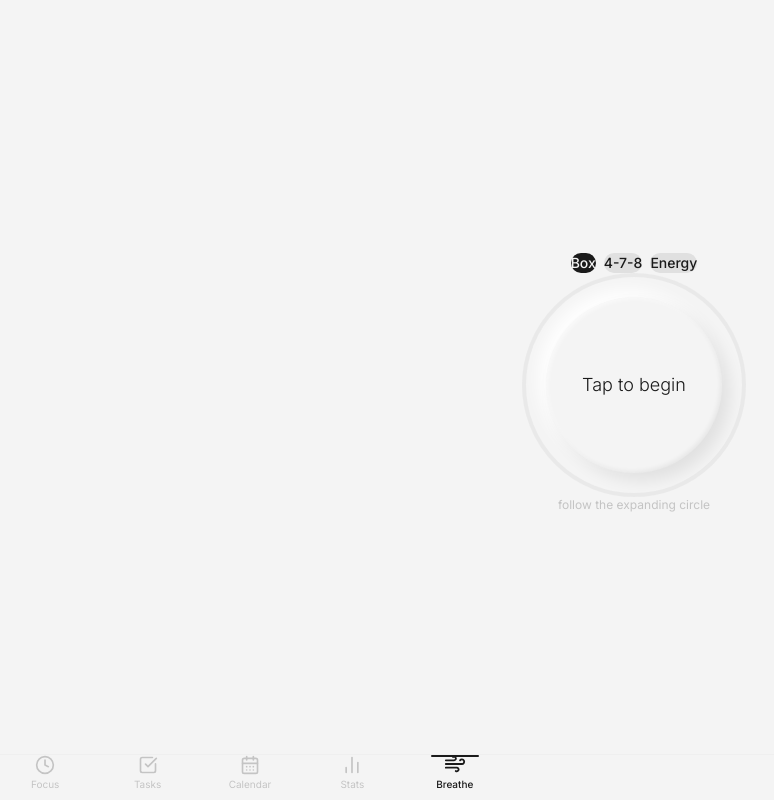
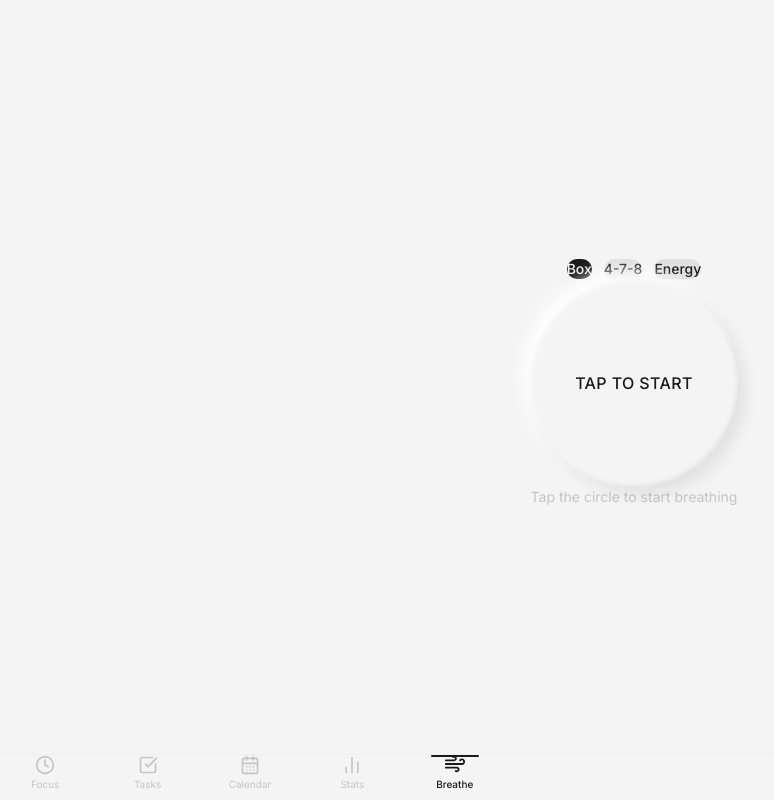
Before and after one commit to Nathanellevy-DI/TheZen.github.io, a React (Vite) app: page / in a window 1280 px wide. Both pictures are taken after a click on the button "Breathe". Shown: the whole page, without its empty margins (6-780 px from the left). Built offline with nearby package versions, Linux system fonts and the light colour scheme.

Commit message:
Fix breathing - use button element

```diff
--- a/src/components/Breathing/BreathingExercise.jsx
+++ b/src/components/Breathing/BreathingExercise.jsx
@@ -7,125 +7,96 @@ const PATTERNS = {
     energize: { inhale: 6, hold: 0, exhale: 2, holdOut: 0, name: 'Energy' },
 };
 
-/**
- * BreathingExercise - Fixed touch handling
- */
 export function BreathingExercise() {
     const [isActive, setIsActive] = useState(false);
     const [phase, setPhase] = useState('ready');
     const [pattern, setPattern] = useState('calm');
     const [cycleCount, setCycleCount] = useState(0);
-    const [scale, setScale] = useState(1);
+    const [circleScale, setCircleScale] = useState(1);
     const timerRef = useRef(null);
 
     const currentPattern = PATTERNS[pattern];
 
     const getPhaseText = () => {
-        switch (phase) {
-            case 'ready': return 'Tap to begin';
-            case 'inhale': return 'Breathe in';
-            case 'hold': return 'Hold';
-            case 'exhale': return 'Breathe out';
-            case 'holdOut': return 'Hold';
-            default: return '';
+        if (phase === 'ready') return 'TAP TO START';
+        if (phase === 'inhale') return 'BREATHE IN';
+        if (phase === 'hold') return 'HOLD';
+        if (phase === 'exhale') return 'BREATHE OUT';
+        return '';
+    };
+
+    const getPhaseDuration = useCallback(() => {
+        if (phase === 'inhale') return currentPattern.inhale;
+        if (phase === 'hold') return currentPattern.hold;
+        if (phase === 'exhale') return currentPattern.exhale;
+        if (phase === 'holdOut') return currentPattern.holdOut;
+        return 0;
+    }, [phase, currentPattern]);
+
+    const goToNextPhase = useCallback(() => {
+        setPhase(current => {
+            if (current === 'ready') return 'inhale';
+            if (current === 'inhale') return currentPattern.hold > 0 ? 'hold' : 'exhale';
+            if (current === 'hold') return 'exhale';
+            if (current === 'exhale') {
+                setCycleCount(c => c + 1);
+                return 'inhale';
+            }
+            return 'inhale';
+        });
+    }, [currentPattern]);
+
+    useEffect(() => {
+        if (!isActive || phase === 'ready') return;
+
+        if (phase === 'inhale') setCircleScale(1.5);
+        else if (phase === 'exhale') setCircleScale(1);
+
+        const dur = getPhaseDuration();
+        if (dur === 0) {
+            goToNextPhase();
+            return;
+        }
+
+        timerRef.current = setTimeout(goToNextPhase, dur * 1000);
+        return () => { if (timerRef.current) clearTimeout(timerRef.current); };
+    }, [isActive, phase, getPhaseDuration, goToNextPhase]);
+
+    const toggleBreathing = () => {
+        console.log('Toggle breathing, current isActive:', isActive);
+        if (isActive) {
+            setIsActive(false);
+            setPhase('ready');
+            setCircleScale(1);
+            setCycleCount(0);
+            if (timerRef.current) clearTimeout(timerRef.current);
+        } else {
+            setIsActive(true);
+            setPhase('inhale');
         }
     };
 
-    const getPhaseDuration = useCallback(() => {
-        switch (phase) {
-            case 'inhale': return currentPattern.inhale;
-            case 'hold': return currentPattern.hold;
-            case 'exhale': return currentPattern.exhale;
-            case 'holdOut': return currentPattern.holdOut;
-            default: return 0;
-        }
-    }, [phase, currentPattern]);
-
-    const nextPhase = useCallback(() => {
-        setPhase(current => {
-            switch (current) {
-                case 'ready':
-                    return 'inhale';
-                case 'holdOut':
-                    setCycleCount(c => c + 1);
-                    return 'inhale';
-                case 'inhale':
-                    return currentPattern.hold > 0 ? 'hold' : 'exhale';
-                case 'hold':
-                    return 'exhale';
-                case 'exhale':
-                    setCycleCount(c => c + 1);
-                    return currentPattern.holdOut > 0 ? 'holdOut' : 'inhale';
-                default:
-                    return 'inhale';
-            }
-        });
-    }, [currentPattern]);
-
-    // Phase timer
-    useEffect(() => {
-        if (!isActive || phase === 'ready') return;
-
-        const duration = getPhaseDuration();
-
-        // Update scale
-        if (phase === 'inhale') {
-            setScale(1.4);
-        } else if (phase === 'exhale') {
-            setScale(1);
-        }
-
-        if (duration === 0) {
-            nextPhase();
-            return;
-        }
-
-        timerRef.current = setTimeout(nextPhase, duration * 1000);
-        return () => {
-            if (timerRef.current) clearTimeout(timerRef.current);
-        };
-    }, [isActive, phase, getPhaseDuration, nextPhase]);
-
-    // Handle circle tap
-    const handleCircleTap = useCallback(() => {
-        if (isActive) {
-            // Stop
-            setIsActive(false);
-            setPhase('ready');
-            setScale(1);
-            setCycleCount(0);
-            if (timerRef.current) clearTimeout(timerRef.current);
-        } else {
-            // Start
-            setIsActive(true);
-            setPhase('inhale');
-            setCycleCount(0);
-        }
-    }, [isActive]);
-
-    // Handle pattern change
-    const handlePatternChange = useCallback((key) => {
+    const selectPattern = (key) => {
         setPattern(key);
-        if (isActive) {
-            setIsActive(false);
-            setPhase('ready');
-            setScale(1);
-            setCycleCount(0);
-            if (timerRef.current) clearTimeout(timerRef.current);
-        }
-    }, [isActive]);
+        setIsActive(false);
+        setPhase('ready');
+        setCircleScale(1);
+        setCycleCount(0);
+        if (timerRef.current) clearTimeout(timerRef.current);
+    };
 
     return (
-        <div className="w-full max-w-sm mx-auto flex flex-col items-center">
-            {/* Pattern selector */}
-            <div className="flex gap-2 mb-10">
+        <div className="w-full max-w-sm mx-auto flex flex-col items-center py-4">
+            {/* Pattern buttons */}
+            <div className="flex gap-3 mb-10">
                 {Object.entries(PATTERNS).map(([key, p]) => (
                     <button
                         key={key}
-                        onClick={() => handlePatternChange(key)}
-                        className={`px-4 py-2 rounded-xl text-sm font-medium transition-all ${pattern === key
+                        type="button"
+                        onClick={() => selectPattern(key)}
+                        className={`px-5 py-2.5 rounded-2xl text-sm font-medium transition-colors ${pattern === key
                                 ? 'bg-ink text-paper'
-                                : 'bg-stone text-ink active:bg-stone-dark'
+                                : 'bg-stone text-ink'
                             }`}
                     >
                         {p.name}
@@ -133,67 +104,50 @@ export function BreathingExercise() {
                 ))}
             </div>
 
-            {/* Breathing circle */}
-            <div className="relative w-56 h-56 flex items-center justify-center">
-                {/* Outer ring */}
+            {/* Main breathing circle - USING BUTTON */}
+            <button
+                type="button"
+                onClick={toggleBreathing}
+                className="relative w-52 h-52 flex items-center justify-center focus:outline-none"
+                style={{ touchAction: 'manipulation' }}
+            >
+                {/* Animated circle wrapper */}
                 <motion.div
-                    className="absolute inset-0 rounded-full border-4 border-stone"
-                    animate={{
-                        opacity: isActive ? [0.2, 0.4, 0.2] : 0.2,
-                        scale: isActive ? [1, 1.05, 1] : 1,
-                    }}
-                    transition={{
-                        duration: 4,
-                        repeat: Infinity,
-                        ease: 'easeInOut',
-                    }}
-                />
-
-                {/* Main circle - using onClick for better compatibility */}
-                <motion.div
-                    onClick={handleCircleTap}
-                    className="w-44 h-44 rounded-full bg-paper shadow-clay flex flex-col items-center justify-center cursor-pointer active:shadow-clay-pressed"
-                    animate={{ scale }}
+                    className="absolute inset-0 rounded-full bg-paper flex items-center justify-center"
+                    animate={{ scale: circleScale }}
                     transition={{
                         duration: getPhaseDuration() || 0.3,
                         ease: phase === 'inhale' ? 'easeOut' : 'easeIn',
                     }}
-                    style={{ touchAction: 'manipulation' }}
+                    style={{
+                        boxShadow: '8px 8px 16px rgba(0,0,0,0.08), -8px -8px 16px rgba(255,255,255,0.9), inset 2px 2px 4px rgba(255,255,255,0.5), inset -2px -2px 4px rgba(0,0,0,0.05)',
+                    }}
                 >
-                    <motion.span
-                        className="text-lg font-light text-ink text-center"
-                        key={phase}
-                        initial={{ opacity: 0 }}
-                        animate={{ opacity: 1 }}
-                        transition={{ duration: 0.2 }}
-                    >
-                        {getPhaseText()}
-                    </motion.span>
-
-                    {isActive && getPhaseDuration() > 0 && (
-                        <span className="text-2xl font-light text-ink mt-1 timer-font">
-                            {getPhaseDuration()}s
+                    <div className="flex flex-col items-center justify-center">
+                        <span className="text-base font-medium text-ink tracking-wide">
+                            {getPhaseText()}
                         </span>
-                    )}
+                        {isActive && getPhaseDuration() > 0 && (
+                            <span className="text-3xl font-light text-ink mt-2 timer-font">
+                                {getPhaseDuration()}s
+                            </span>
+                        )}
+                    </div>
                 </motion.div>
-            </div>
+            </button>
 
             {/* Cycle counter */}
             {cycleCount > 0 && (
-                <motion.div
-                    className="mt-8 text-center"
-                    initial={{ opacity: 0 }}
-                    animate={{ opacity: 1 }}
-                >
-                    <p className="text-2xl font-light text-ink">{cycleCount}</p>
+                <div className="mt-10 text-center">
+                    <p className="text-3xl font-light text-ink">{cycleCount}</p>
                     <p className="text-sm text-stone-dark">cycles</p>
-                </motion.div>
+                </div>
             )}
 
-            {/* Instructions */}
-            <div className="mt-8 text-center text-xs text-stone-dark">
-                {isActive ? 'tap circle to stop' : 'follow the expanding circle'}
-            </div>
+            {/* Hint */}
+            <p className="mt-8 text-sm text-stone-dark">
+                {isActive ? 'Tap to stop' : 'Tap the circle to start breathing'}
+            </p>
         </div>
     );
 }
```
